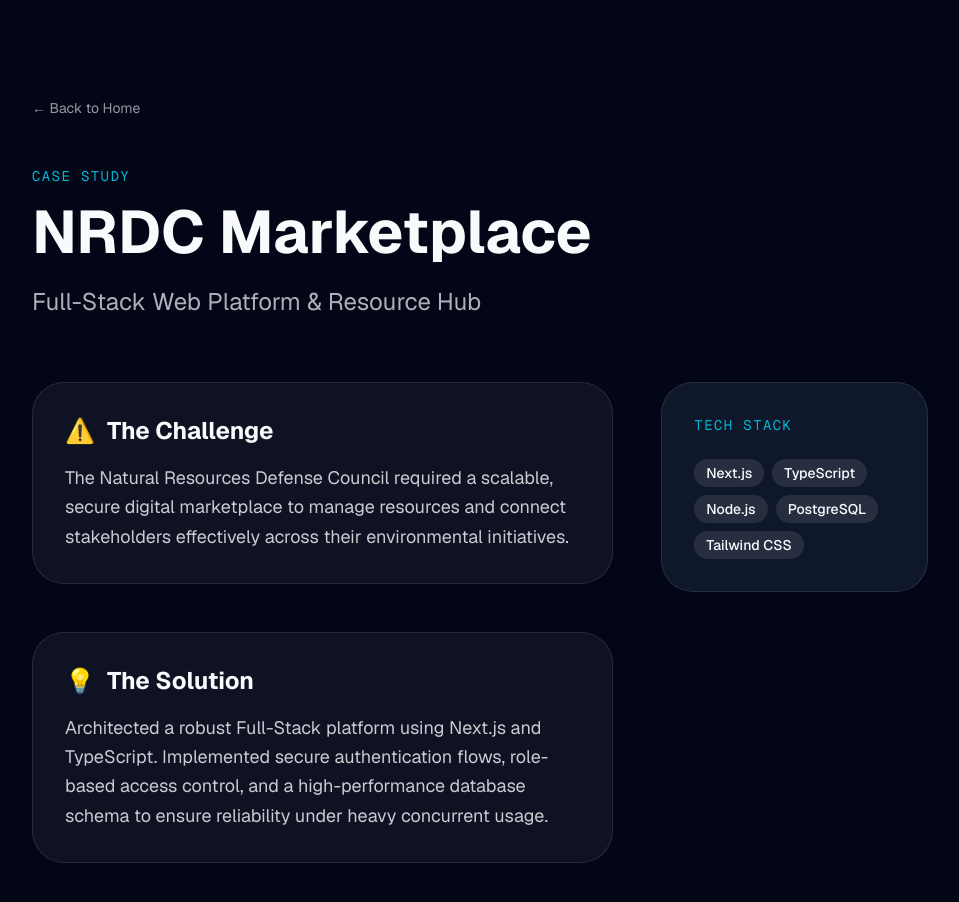
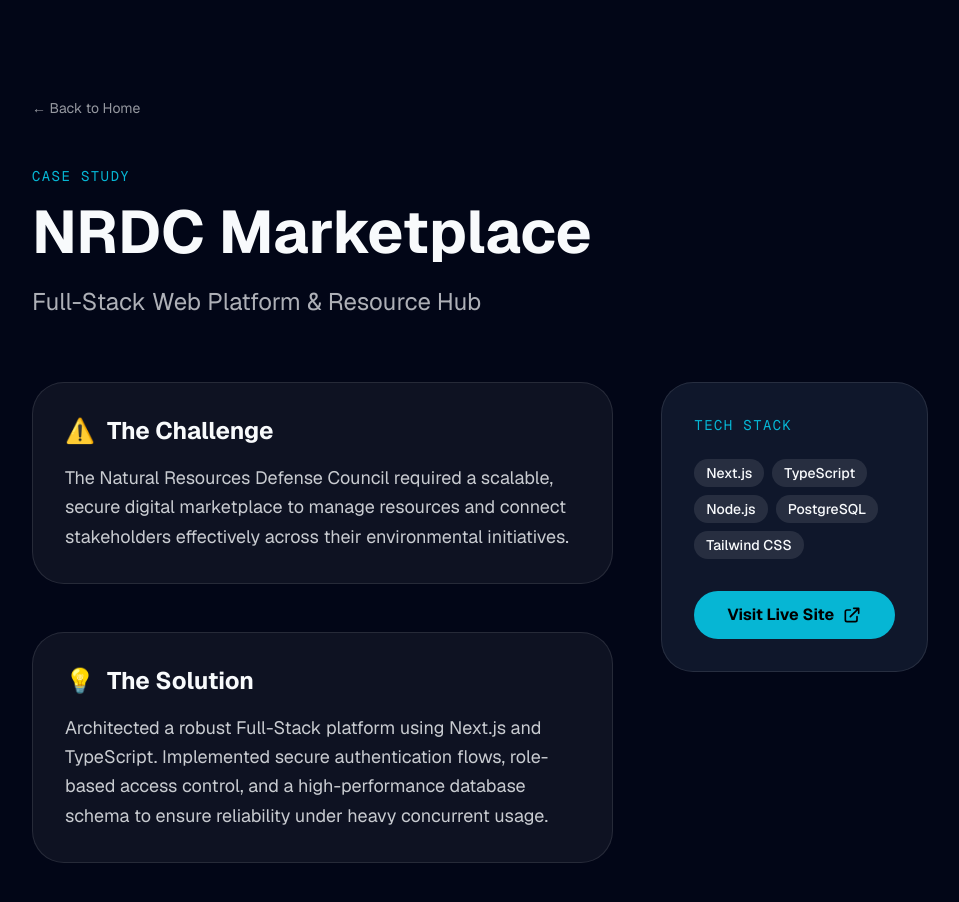
Before and after one commit to Evansgit254/evans-mumo-web-solutions, a Next.js app: page /projects/nrdc-project in a window 1280 px wide. Shown: the top 902 px of the page, without its empty margins (160-1119 px from the left). Built offline with nearby package versions, Linux system fonts and the light colour scheme.

Commit message:
Refine TradingExpert links: dashboard and source code

```diff
--- a/src/app/projects/[slug]/page.tsx
+++ b/src/app/projects/[slug]/page.tsx
@@ -2,7 +2,7 @@
 import Link from 'next/link';
 
 // Dummy data for case studies
-const projects: Record<string, { title: string; subtitle: string; challenge: string; solution: string; stack: string[]; liveUrl?: string }> = {
+const projects: Record<string, { title: string; subtitle: string; challenge: string; solution: string; stack: string[]; liveUrl?: string; githubUrl?: string }> = {
     'nrdc-project': {
         title: 'NRDC Marketplace',
         subtitle: 'Full-Stack Web Platform & Resource Hub',
@@ -17,7 +17,8 @@
         challenge: 'Traders needed a unified system to handle complex multi-market analysis, incorporating V8.1 logic and real-time execution, which was difficult to achieve with disparate tools.',
         solution: 'Developed a comprehensive platform integrating Python-based analysis with AI confirmation and precise execution capabilities, ensuring robust performance across various market conditions.',
         stack: ['Python', 'Pine Script', 'React', 'FastAPI'],
-        liveUrl: 'https://github.com/Evansgit254/evans-mumo-web-solutions.git'
+        liveUrl: 'http://34.77.4.35:5000/',
+        githubUrl: 'https://github.com/Evansgit254/smc-scalp-signals.git'
     },
     'trading-bot': {
         title: 'Algorithmic Trading Bot V6.0',
@@ -76,12 +77,42 @@
                     <div className="md:col-span-1">
                         <div className="p-8 rounded-[2rem] bg-slate-900 border border-white/10 sticky top-24">
                             <h3 className="font-mono text-sm uppercase tracking-widest text-accent-primary mb-6">Tech Stack</h3>
-                            <div className="flex flex-wrap gap-2">
+                            <div className="flex flex-wrap gap-2 mb-8">
                                 {project.stack.map((tech) => (
                                     <span key={tech} className="px-3 py-1 bg-white/10 rounded-full text-sm font-medium">
                                         {tech}
                                     </span>
                                 ))}
+                            </div>
+
+                            <div className="space-y-4">
+                                {project.liveUrl && (
+                                    <a
+                                        href={project.liveUrl}
+                                        target="_blank"
+                                        rel="noopener noreferrer"
+                                        className="w-full inline-flex items-center justify-center gap-2 px-6 py-3 bg-accent-primary text-black rounded-full font-bold hover:scale-105 transition-transform text-center"
+                                    >
+                                        Visit Live Site
+                                        <svg xmlns="http://www.w3.org/2000/svg" className="h-5 w-5" fill="none" viewBox="0 0 24 24" stroke="currentColor">
+                                            <path strokeLinecap="round" strokeLinejoin="round" strokeWidth={2} d="M10 6H6a2 2 0 00-2 2v10a2 2 0 002 2h10a2 2 0 002-2v-4M14 4h6m0 0v6m0-6L10 14" />
+                                        </svg>
+                                    </a>
+                                )}
+
+                                {project.githubUrl && (
+                                    <a
+                                        href={project.githubUrl}
+                                        target="_blank"
+                                        rel="noopener noreferrer"
+                                        className="w-full inline-flex items-center justify-center gap-2 px-6 py-3 bg-white/10 text-white rounded-full font-bold hover:bg-white/20 transition-all border border-white/10 text-center"
+                                    >
+                                        <svg xmlns="http://www.w3.org/2000/svg" width="20" height="20" fill="currentColor" viewBox="0 0 16 16">
+                                            <path d="M8 0C3.58 0 0 3.58 0 8c0 3.54 2.29 6.53 5.47 7.59.4.07.55-.17.55-.38 0-.19-.01-.82-.01-1.49-2.01.37-2.53-.49-2.69-.94-.09-.23-.48-.94-.82-1.13-.28-.15-.68-.52-.01-.53.63-.01 1.08.58 1.23.82.72 1.21 1.87.87 2.33.66.07-.52.28-.87.51-1.07-1.78-.2-3.64-.89-3.64-3.95 0-.87.31-1.59.82-2.15-.08-.2-.36-1.02.08-2.12 0 0 .67-.21 2.2.82.64-.18 1.32-.27 2-.27.68 0 1.36.09 2 .27 1.53-1.04 2.2-.82 2.2-.82.44 1.1.16 1.92.08 2.12.51.56.82 1.27.82 2.15 0 3.07-1.87 3.75-3.65 3.95.29.25.54.73.54 1.48 0 1.07-.01 1.93-.01 2.2 0 .21.15.46.55.38A8.012 8.012 0 0 0 16 8c0-4.42-3.58-8-8-8z" />
+                                        </svg>
+                                        View Source Code
+                                    </a>
+                                )}
                             </div>
                         </div>
                     </div>
--- a/src/components/Portfolio.tsx
+++ b/src/components/Portfolio.tsx
@@ -14,7 +14,7 @@
             title: "TradingExpert System",
             category: "Algorithmic Trading Platform",
             image: "/images/trading-expert.png",
-            link: "https://github.com/Evansgit254/evans-mumo-web-solutions.git",
+            link: "http://34.77.4.35:5000/",
             external: true
         },
         {
```
